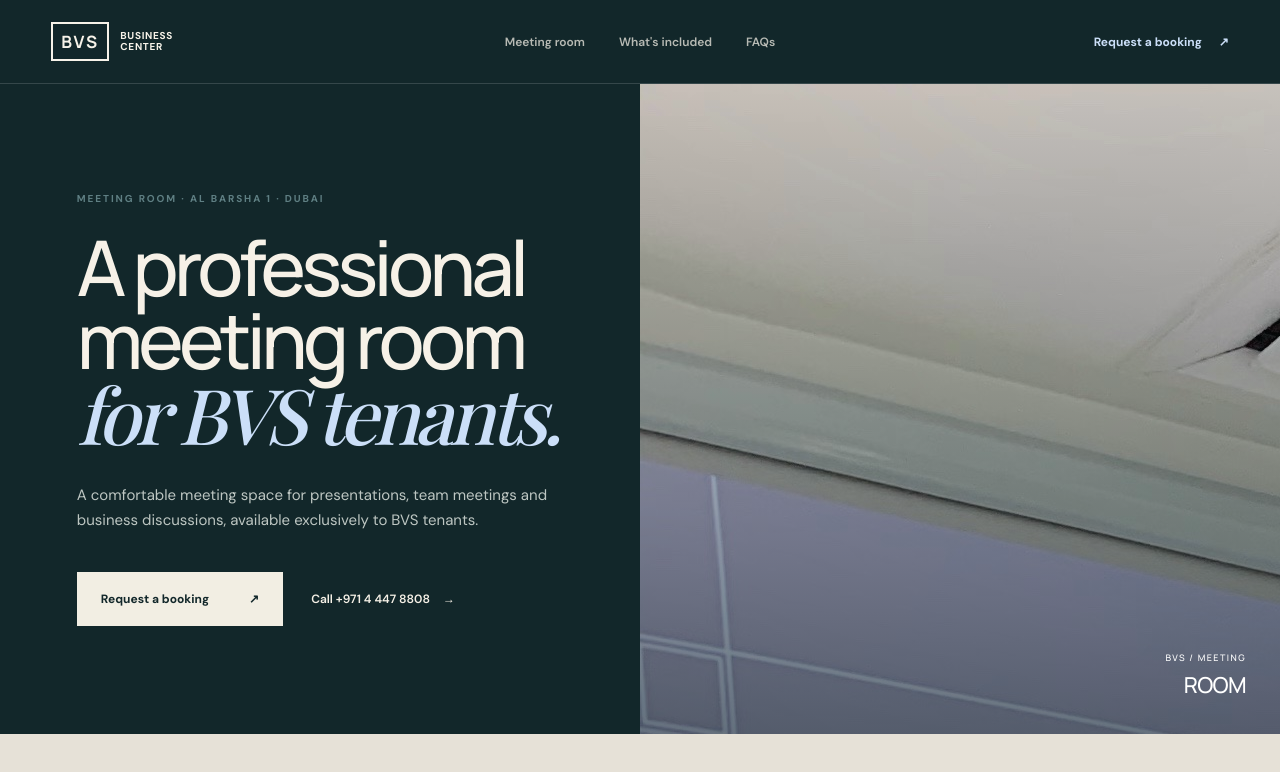
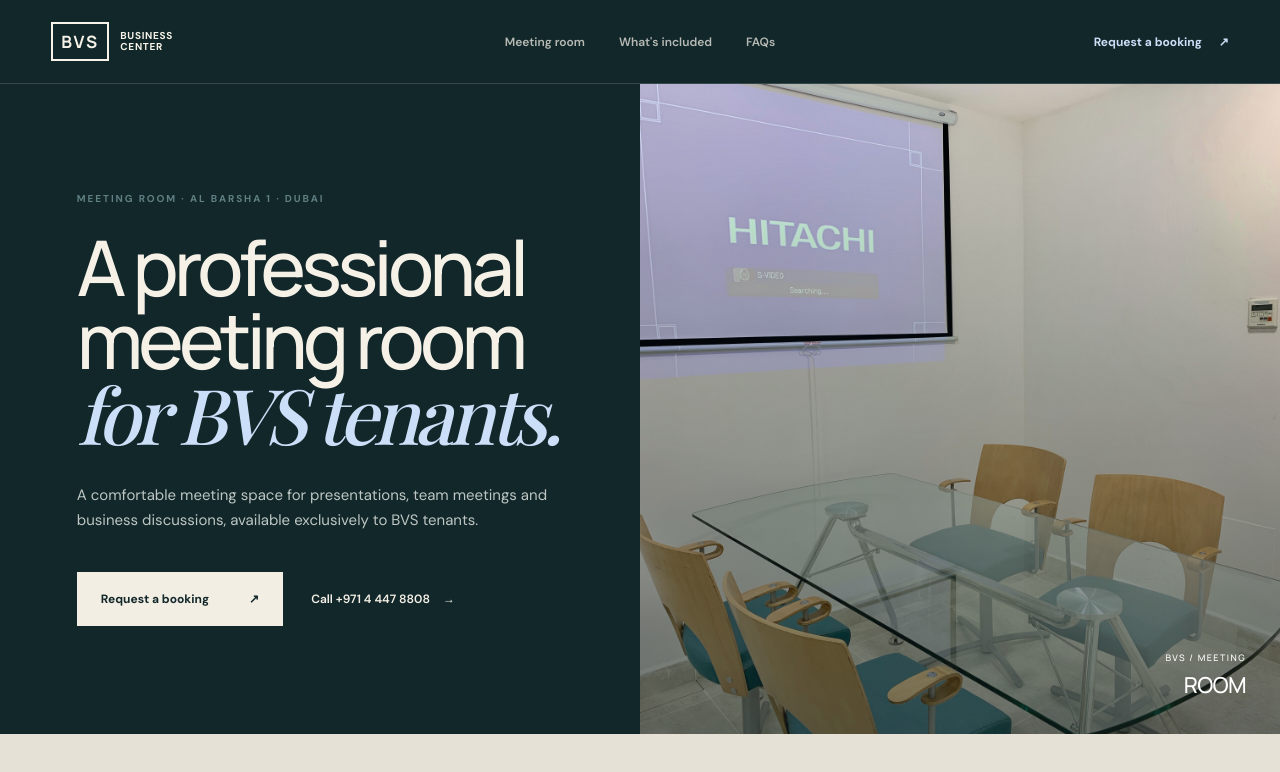
Before and after one commit to yazensas/BVS-Business-Center-Official-Website, a Next.js app: page /meeting-room in a window 1280 px wide. Shown: the top 772 px of the page. Built offline with nearby package versions, Linux system fonts and the light colour scheme; a web font is replaced by a local one.

Commit message:
Fix CSS syntax for background image property

```diff
--- a/app/globals.css
+++ b/app/globals.css
@@ -344,7 +344,7 @@ footer { padding: 72px 6vw 30px; background: #0a1b1e; color: #f6f1e7; }
       rgba(12,28,31,.02),
       rgba(12,28,31,.58)
     ),
-    url('/meeting-room.jpeg')
+    url('/meeting-room.jpeg') center/cover;
 }
 
 .private-image-label {
```
